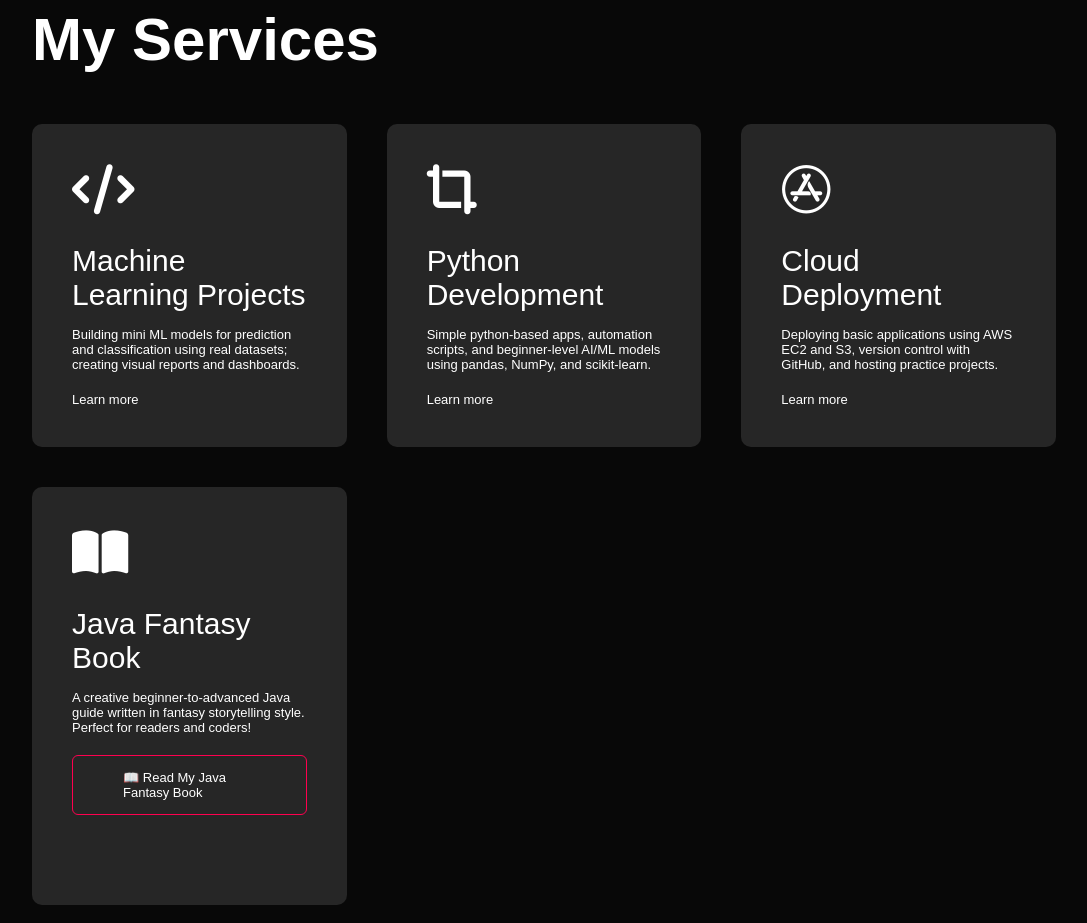
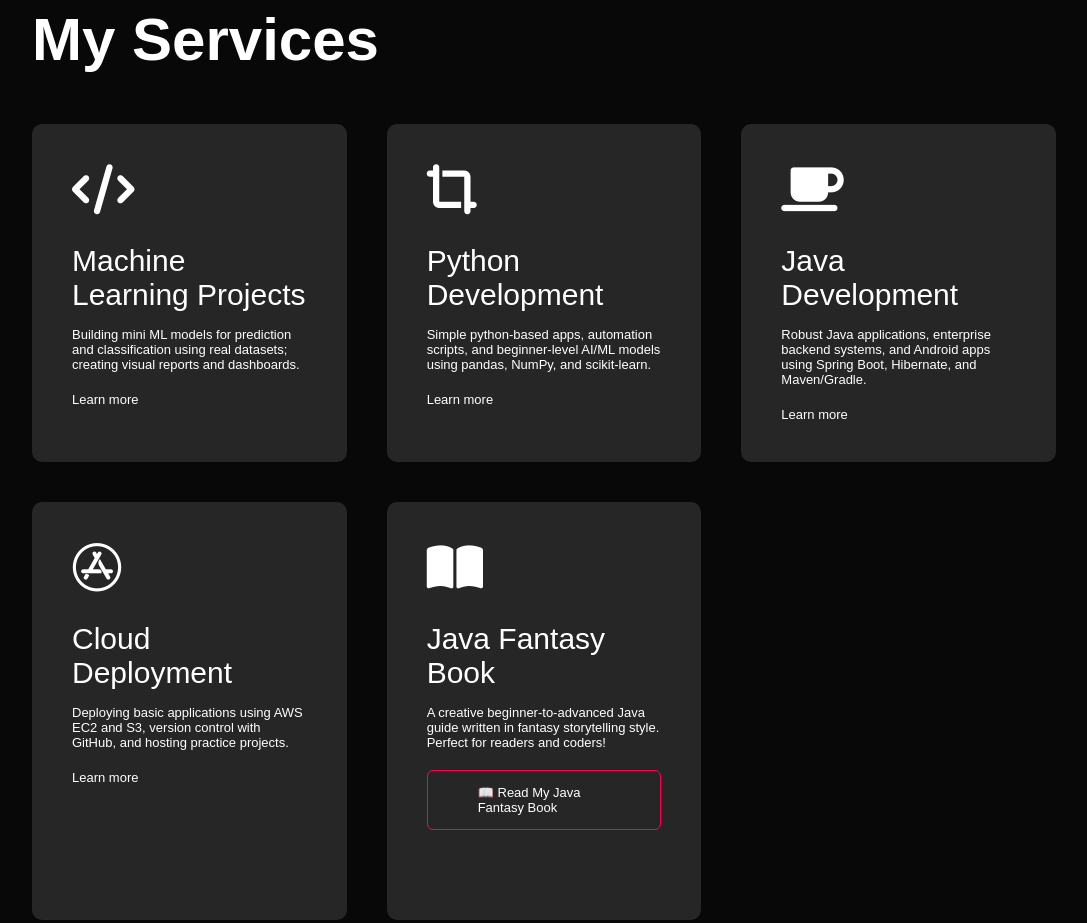
Before and after one commit to tadelutejaswi/portfolio, a plain HTML site: page index.html in a window 1280 px wide. Shown: the part 1680-2603 px from the top of the page, without its empty margins (96-1183 px from the left). Drawn offline with Linux system fonts and the light colour scheme.

Commit message:
Update index.html

```diff
--- a/index.html
+++ b/index.html
@@ -93,6 +93,12 @@
                 <p>Simple python-based apps, automation scripts, and beginner-level AI/ML models using pandas, NumPy, and scikit-learn.</p>
                 <a href="#">Learn more</a>
             </div>
+            <div>
+               <i class="fa-solid fa-coffee"></i> <!-- Icon for Java (commonly associated with coffee) -->
+              <h2>Java Development</h2>
+              <p>Robust Java applications, enterprise backend systems, and Android apps using Spring Boot, Hibernate, and Maven/Gradle.</p>
+              <a href="#">Learn more</a>
+           </div>
             <div>
                 <i class="fa-brands fa-app-store"></i>
                 <h2>Cloud Deployment</h2>
```
